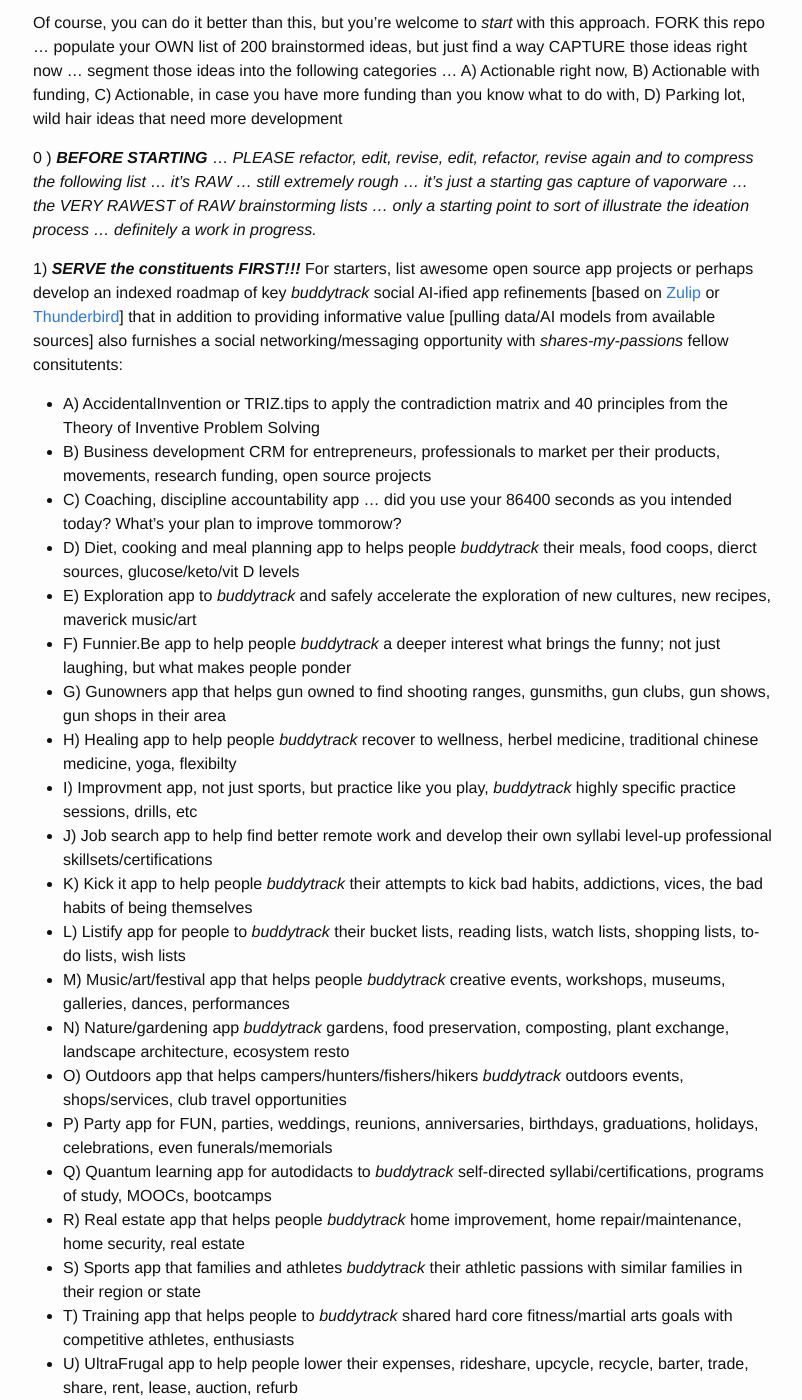
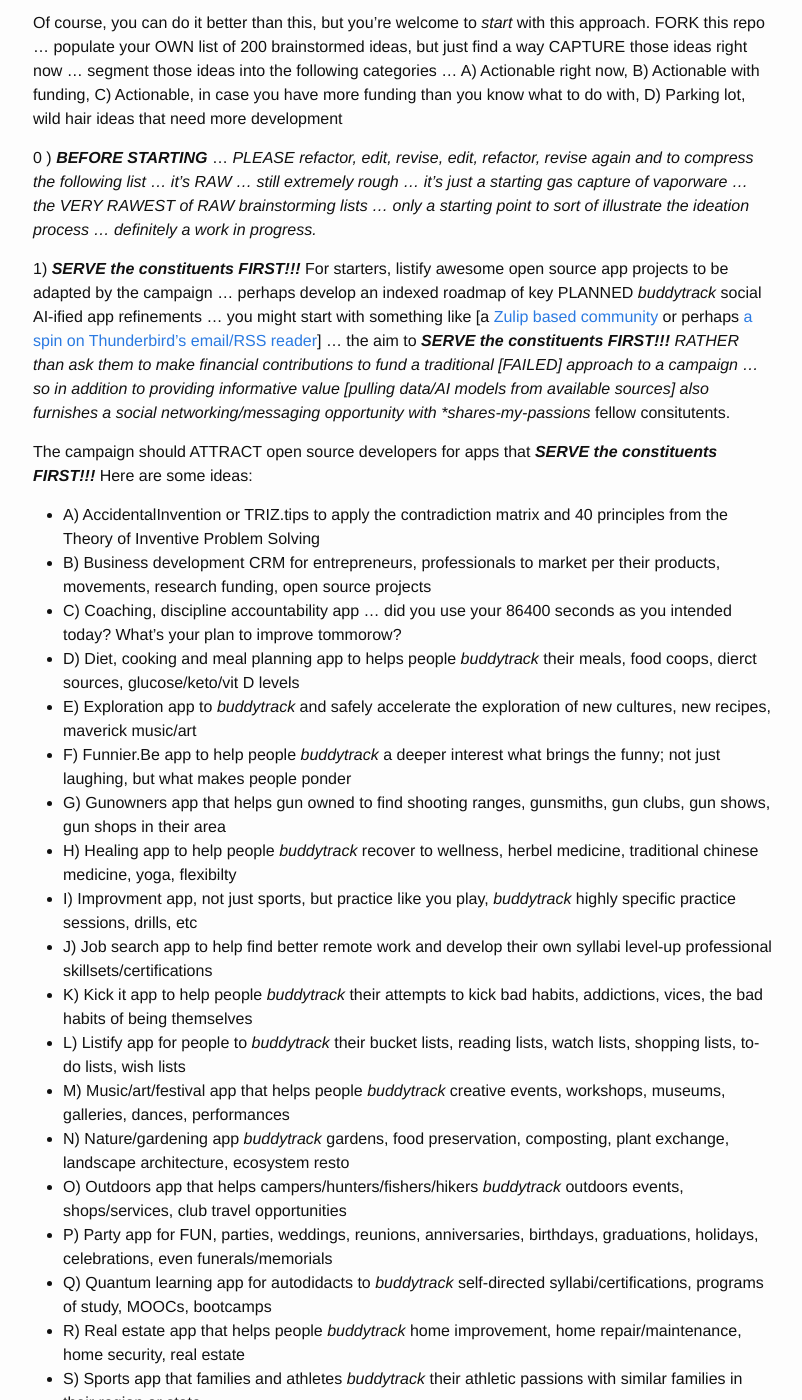
Before and after one commit to RockRapids/SHOP, a Jekyll site: the page built from _posts/2023-12-01-Studying-The-2024-POTUS-Race.MD, in a window 1280 px wide and 1400 px high, scrolled down 4875 px. Shown: the whole window, without its empty margins (237-1039 px from the left). Built offline with Jekyll 4.4.1, drawn with Linux system fonts in a browser that asks for light colours; some of the changed text lies outside the part shown.

```diff
--- a/_posts/2023-12-01-Studying-The-2024-POTUS-Race.MD
+++ b/_posts/2023-12-01-Studying-The-2024-POTUS-Race.MD
@@ -85,7 +85,9 @@ Of course, you can do it better than this, but you're welcome to *start* with th
 
 0 ) ***BEFORE STARTING*** ... *PLEASE refactor, edit, revise, edit, refactor, revise again and to compress the following list ... it's RAW ... still extremely rough ... it's just a starting gas capture of vaporware ... the VERY RAWEST of RAW brainstorming lists ... only a starting point to sort of illustrate the ideation process ... definitely a work in progress.*
 
-1) ***SERVE the constituents FIRST!!!*** For starters, list awesome open source app projects or perhaps develop an indexed roadmap of key *buddytrack* social AI-ified app refinements [based on [Zulip](https://zulip.com/case-studies/rust/) or [Thunderbird](https://www.thunderbird.net/en-US/get-involved/)] that in addition to providing informative value [pulling data/AI models from available sources] also furnishes a social networking/messaging opportunity with *shares-my-passions* fellow consitutents:
+1) ***SERVE the constituents FIRST!!!*** For starters, listify awesome open source app projects to be adapted by the campaign ... perhaps develop an indexed roadmap of key PLANNED *buddytrack* social AI-ified app refinements ... you might start with something like [a [Zulip based community](https://zulip.com/case-studies/rust/) or perhaps [a spin on Thunderbird's email/RSS reader](https://www.thunderbird.net/en-US/get-involved/)] ... the aim to ***SERVE the constituents FIRST!!!*** *RATHER than ask them to make financial contributions to fund a traditional [FAILED] approach to a campaign  ... so in addition to providing informative value [pulling data/AI models from available sources] also furnishes a social networking/messaging opportunity with *shares-my-passions* fellow consitutents.
+
+The campaign should ATTRACT open source developers for apps that ***SERVE the constituents FIRST!!!***  Here are some ideas:
 
 * A) AccidentalInvention or TRIZ.tips to apply the contradiction matrix and 40 principles from the Theory of Inventive Problem Solving
 * B) Business development CRM for entrepreneurs, professionals to market per their products, movements, research funding, open source projects
```
Also changed, not shown: other parts of _posts/2023-12-01-Studying-The-2024-POTUS-Race.MD (+2 -3 lines).
